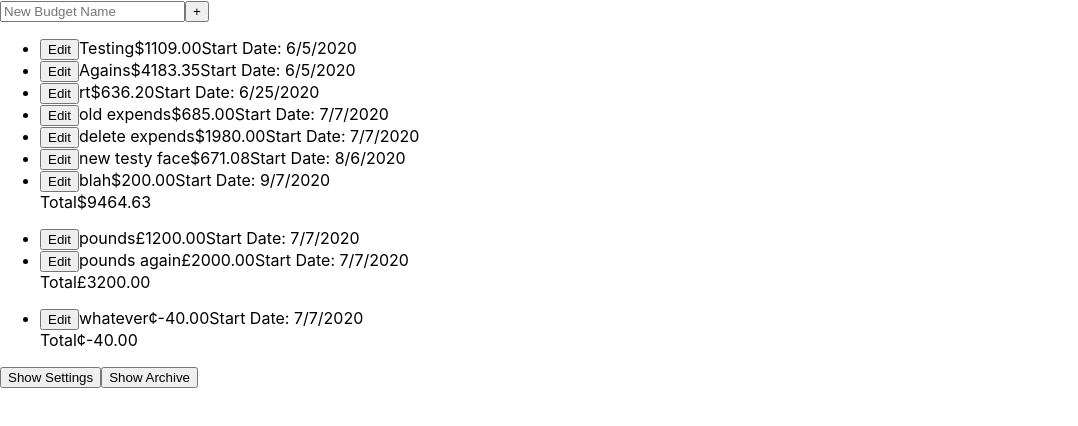
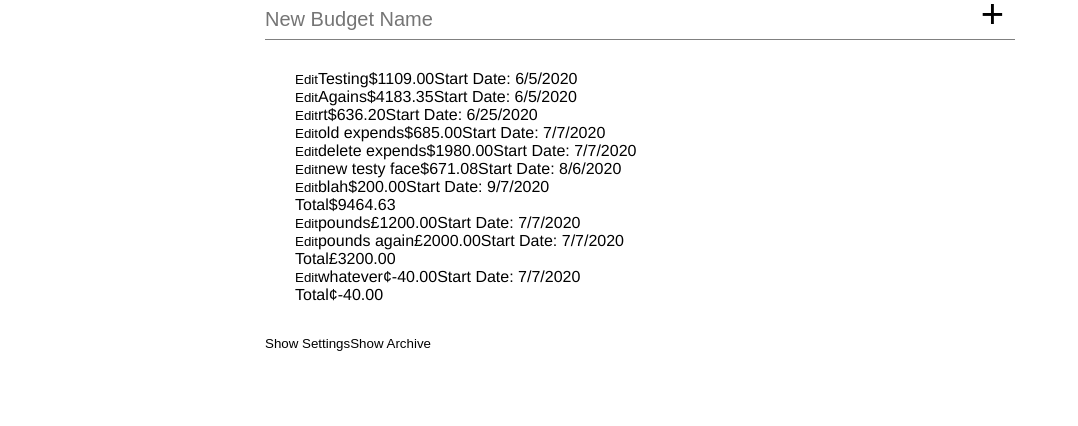
Before and after one commit to helloRupa/simply-budget, a React (Create React App) app: page / in a window 1280 px wide. Shown: the top 426 px of the page, without its empty margins (0-1078 px from the left). Built offline with nearby package versions, Linux system fonts and the light colour scheme; no server answers; data requests are answered from the project's data file; the HTML template or start-up script is replaced by a standard one.

Commit message:
Start reset and style create budget input

```diff
--- a/src/components/dashboard/Budgets.js
+++ b/src/components/dashboard/Budgets.js
@@ -14,7 +14,7 @@ function Budgets({ budgets=[], expenditures=[] }) {
   const noBudgets = () =>
     budgets.length === 0 ? <p>You don't have any budgets</p> : null;
 
-  return <section>
+  return <section className="budgets-menu">
     { noBudgets() }
 
     { Object.keys(budgetGroups).map(key => <ul key={key}>
--- a/src/components/dashboard/CreateBudget.js
+++ b/src/components/dashboard/CreateBudget.js
@@ -23,15 +23,13 @@ function CreateBudget() {
 
   return (
     <div>
-      <Form callback={openOptions}>
-        <div className="new-budget-name">
+      <Form callback={openOptions} className="create-budget">
           <TextInput
             placeholder="New Budget Name"
             callback={setBudgetName}
             value={budgetName} />
 
           <SubmitButton value="+" />
-        </div>
       </Form>
 
       <Error msg="Budget name is required" condition={showError} />
--- a/src/index.css
+++ b/src/index.css
@@ -1,13 +1,41 @@
 body {
-  margin: 0;
-  font-family: -apple-system, BlinkMacSystemFont, 'Segoe UI', 'Roboto', 'Oxygen',
-    'Ubuntu', 'Cantarell', 'Fira Sans', 'Droid Sans', 'Helvetica Neue',
-    sans-serif;
+  margin: 0 auto;
+  position: relative;
+  padding: 0;
+  min-width: 350px;
+  max-width: 750px;
+  font-family: 'Helvetica Neue', sans-serif;
+  font-size: 16px;
   -webkit-font-smoothing: antialiased;
   -moz-osx-font-smoothing: grayscale;
 }
 
-code {
-  font-family: source-code-pro, Menlo, Monaco, Consolas, 'Courier New',
-    monospace;
+#root {
+
 }
+
+form.create-budget {
+  width: 100%;
+  height: 2.5em;
+  display: flex;
+  justify-content: center;
+  border-bottom: 1px solid gray;
+}
+
+.create-budget input[type="text"] {
+  flex: 30;
+  font-size: 1.25em;
+}
+
+.create-budget input[type="submit"] {
+  min-width: 45px;
+  flex: 1;
+  font-size: 2.5em;
+  padding: 0 0 5px 0;
+  margin-top: -8px;
+}
+
+.budgets-menu {
+  width: 100%;
+  padding: 30px;
+}
--- a/src/index.js
+++ b/src/index.js
@@ -1,5 +1,6 @@
 import React from 'react';
 import ReactDOM from 'react-dom';
+import './reset.css';
 import './index.css';
 import App from './components/App';
 import { createStore, combineReducers, applyMiddleware, compose } from 'redux';
--- /dev/null
+++ b/src/reset.css
@@ -0,0 +1,16 @@
+html, body, section, div, form, input, button, ul, ol, p, h1, h2, h3 {
+  margin: 0;
+  padding: 0;
+  background-color: transparent;
+  box-sizing: border-box;
+  border: none;
+  position: relative;
+}
+
+li {
+  list-style: none;
+}
+
+button, input[type="submit"] {
+  cursor: pointer;
+}
--- a/src/shared/Form.js
+++ b/src/shared/Form.js
@@ -6,7 +6,7 @@ function Form(props) {
     props.callback(e);
   };
 
-  return <form onSubmit={handleSubmit}>
+  return <form onSubmit={handleSubmit} className={props.className}>
     {props.children}
   </form>
 }
```
